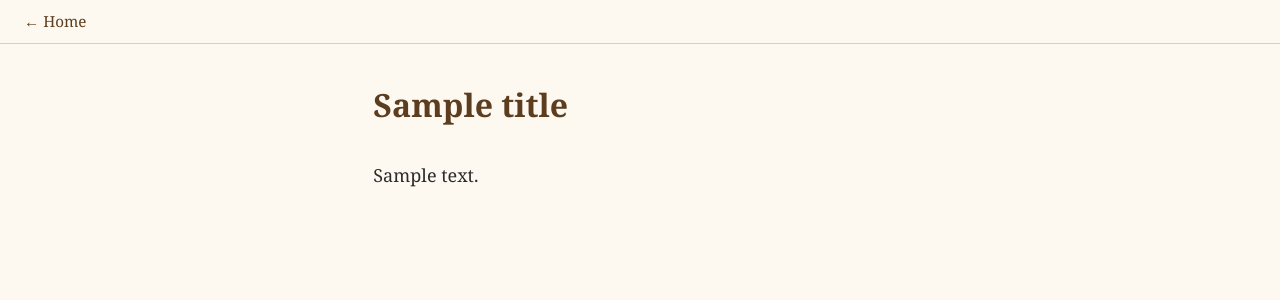
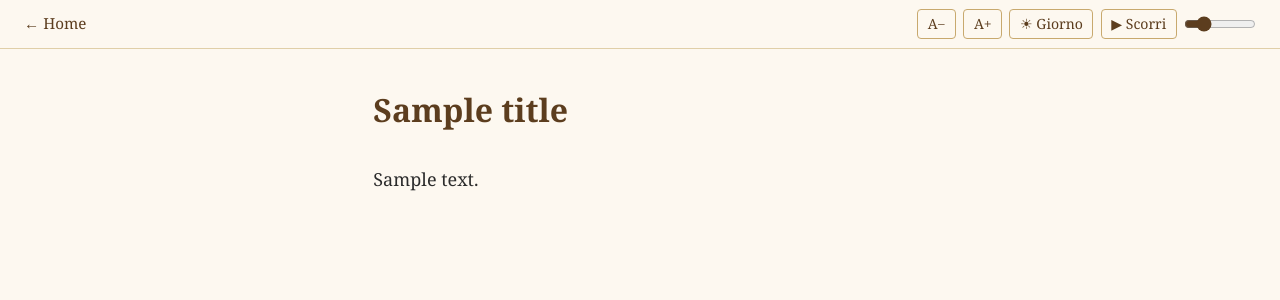
Before and after one commit to grebbo/ai-sopos, a Flask app: template templates/storia.html in a window 1280 px wide. Shown: the top 300 px of the page. Run offline with Flask 3, Linux system fonts and the light colour scheme; the template is opened without the code that fills it: most values are stand-ins (such as "Sample title", 1, 10 or a date in 2020).

Commit message:
feat: completare pagina reader con font size, dark mode, progress bar e autoscroll

```diff
--- a/templates/storia.html
+++ b/templates/storia.html
@@ -9,12 +9,80 @@
 </head>
 <body>
   <div id="reading-progress"></div>
+
   <nav class="reader-toolbar">
     <a href="/" class="toolbar-back">← Home</a>
+    <div class="toolbar-controls">
+      <button id="btn-font-dec" class="toolbar-btn" aria-label="Riduci testo">A−</button>
+      <button id="btn-font-inc" class="toolbar-btn" aria-label="Aumenta testo">A+</button>
+      <button id="btn-dark" class="toolbar-btn">☀ Giorno</button>
+      <button id="btn-play" class="toolbar-btn">▶ Scorri</button>
+      <input id="scroll-speed" type="range" min="1" max="10" value="3" aria-label="Velocità scorrimento">
+    </div>
   </nav>
+
   <div class="reader-container">
     <h1 class="reader-title">{{ title }}</h1>
     <div class="reader-body">{{ body }}</div>
   </div>
+
+  <script>
+    // Font size — 7 step da 14px a 26px
+    var SIZES = [14, 16, 18, 20, 22, 24, 26];
+    var sizeIdx = 2;
+    var btnDec = document.getElementById('btn-font-dec');
+    var btnInc = document.getElementById('btn-font-inc');
+    function applyFont() {
+      document.documentElement.style.setProperty('--reader-font-size', SIZES[sizeIdx] + 'px');
+      btnDec.disabled = sizeIdx === 0;
+      btnInc.disabled = sizeIdx === SIZES.length - 1;
+    }
+    btnDec.addEventListener('click', function () { sizeIdx = Math.max(0, sizeIdx - 1); applyFont(); });
+    btnInc.addEventListener('click', function () { sizeIdx = Math.min(SIZES.length - 1, sizeIdx + 1); applyFont(); });
+    applyFont();
+
+    // Dark mode
+    var btnDark = document.getElementById('btn-dark');
+    btnDark.addEventListener('click', function () {
+      document.body.classList.toggle('dark');
+      btnDark.textContent = document.body.classList.contains('dark') ? '☾ Notte' : '☀ Giorno';
+    });
+
+    // Progress bar
+    var progressEl = document.getElementById('reading-progress');
+    window.addEventListener('scroll', function () {
+      var total = document.documentElement.scrollHeight - window.innerHeight;
+      progressEl.style.width = total > 0 ? (window.scrollY / total * 100) + '%' : '0%';
+    }, { passive: true });
+
+    // Autoscroll
+    var btnPlay = document.getElementById('btn-play');
+    var speedInput = document.getElementById('scroll-speed');
+    var scrolling = false;
+    var rafId = null;
+    function tick() {
+      if (!scrolling) return;
+      window.scrollBy(0, speedInput.value * 0.3);
+      if (window.scrollY + window.innerHeight >= document.documentElement.scrollHeight) {
+        scrolling = false;
+        btnPlay.textContent = '▶ Scorri';
+        return;
+      }
+      rafId = requestAnimationFrame(tick);
+    }
+    btnPlay.addEventListener('click', function () {
+      scrolling = !scrolling;
+      btnPlay.textContent = scrolling ? '⏸ Pausa' : '▶ Scorri';
+      if (scrolling) rafId = requestAnimationFrame(tick);
+    });
+    function stopScroll() {
+      if (!scrolling) return;
+      scrolling = false;
+      btnPlay.textContent = '▶ Scorri';
+      cancelAnimationFrame(rafId);
+    }
+    window.addEventListener('wheel', stopScroll, { passive: true });
+    window.addEventListener('touchmove', stopScroll, { passive: true });
+  </script>
 </body>
 </html>
```
